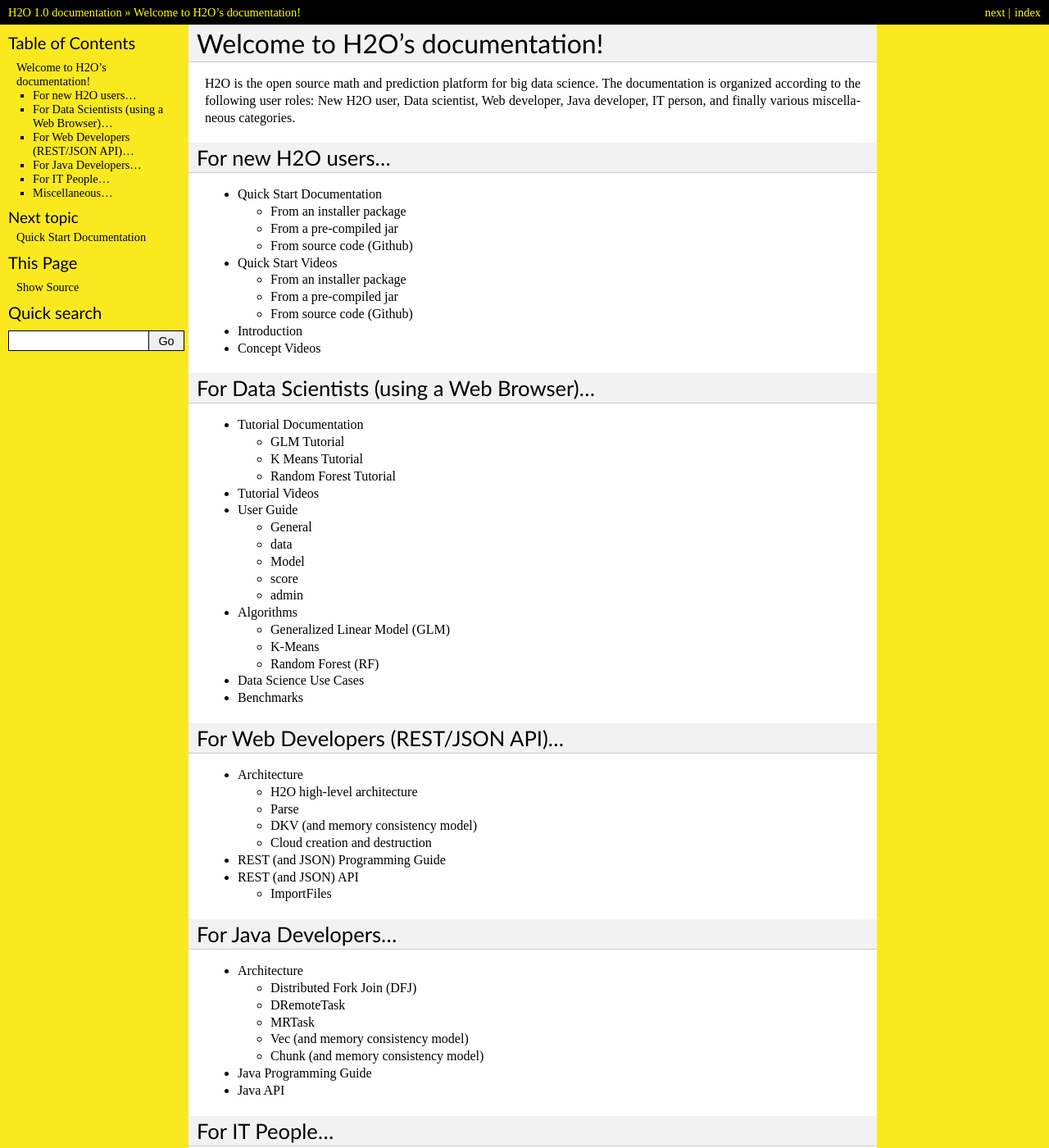
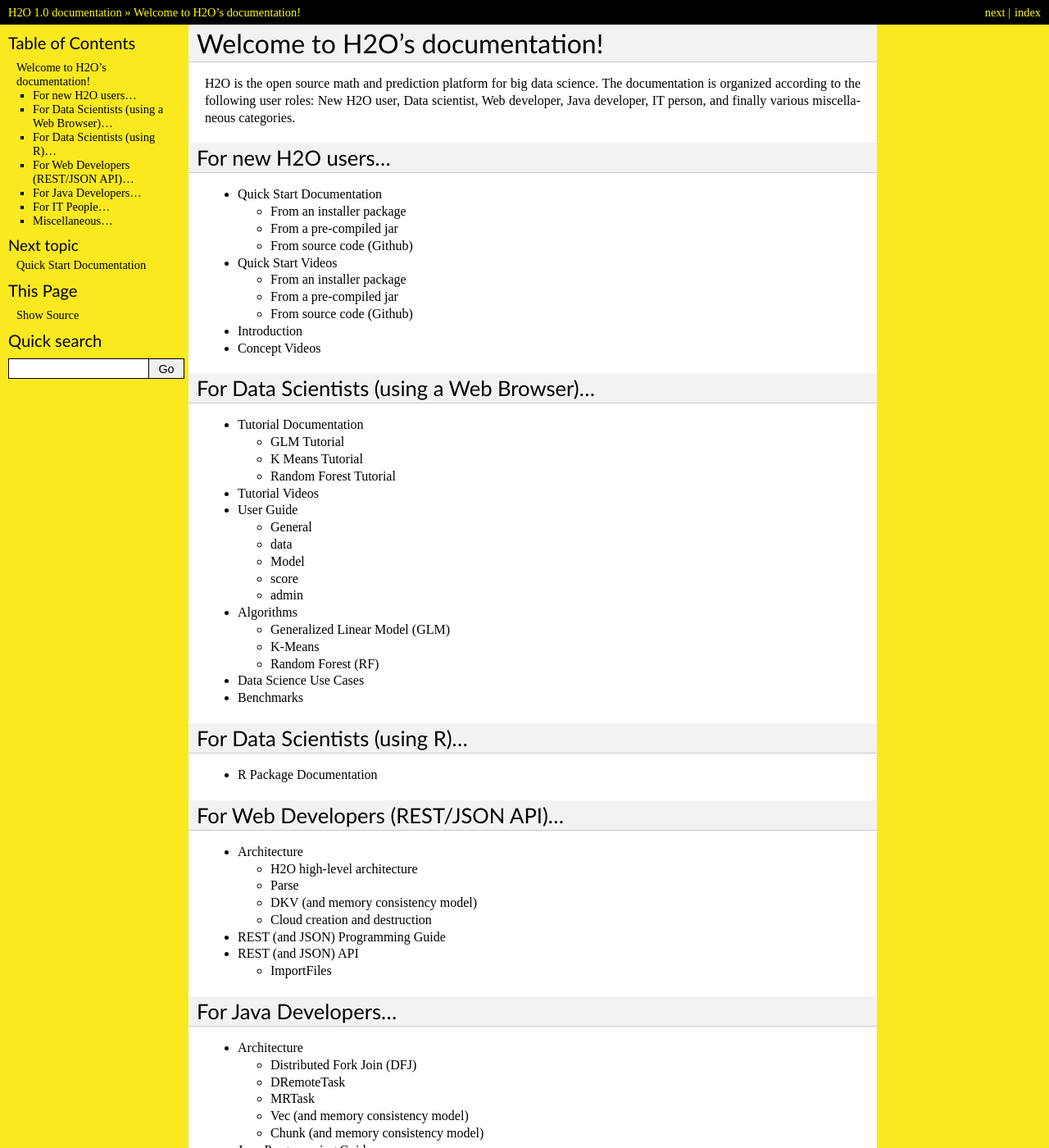
Before and after one commit to devinshields/h2odocs, a Sphinx documentation site: the page built from source/index.rst, in a window 1280 px wide and 1400 px high. Shown: the whole window at 82% size. Built offline with Sphinx 7.4.7, drawn with Linux system fonts in a browser that asks for light colours; formulas are drawn with MathJax 3; pages that are not in the unit, such as notebooks, are missing from menus.

Commit message:
Add R stub and doc link.

```diff
--- a/source/index.rst
+++ b/source/index.rst
@@ -36,6 +36,13 @@
    datascience/top
    benchmarks/top
 
+For Data Scientists (using R)...
+++++++++++++++++++++++++++++++++++++++++++++
+
+.. toctree::
+   :maxdepth: 2
+
+   userguide/topR
 
 For Web Developers (REST/JSON API)...
 +++++++++++++++++++++++++++++++++++++++++++
--- /dev/null
+++ b/source/userguide/topR.rst
@@ -0,0 +1,5 @@
+
+R Package Documentation
+=======================
+
+`H2O R package documentation <http://docs.0xdata.com/bits/h2o_package.pdf>`_
```
